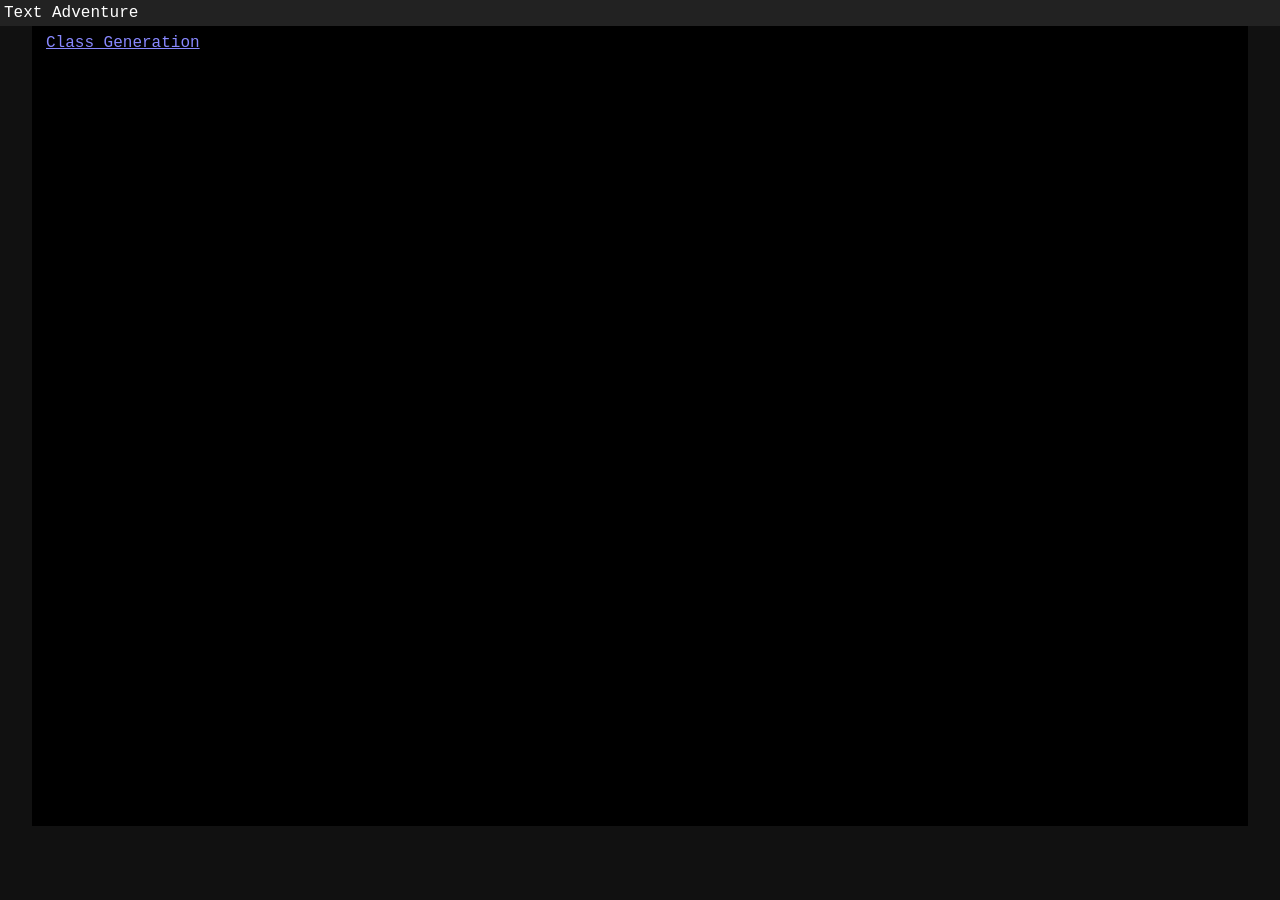
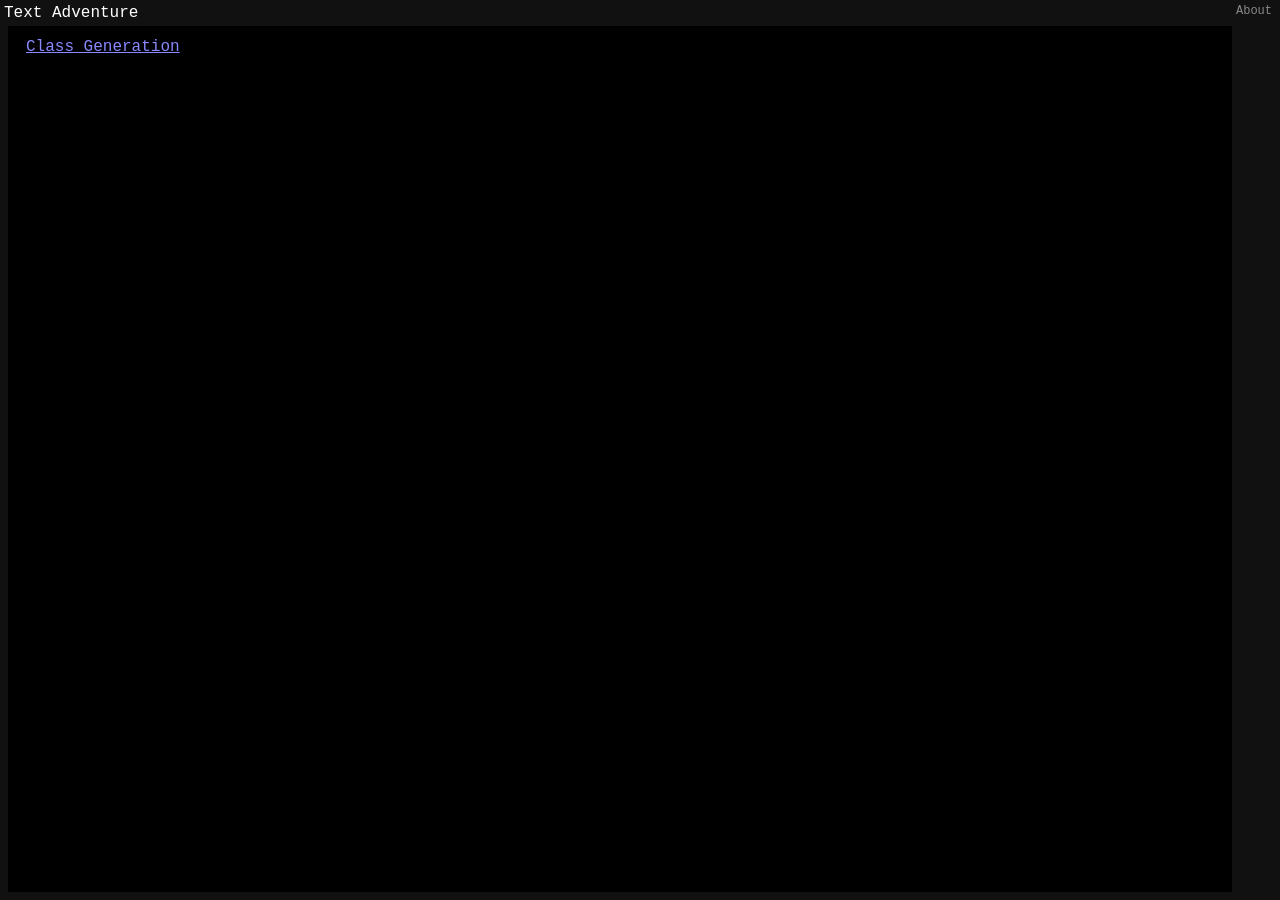
Before and after one commit to funwithbrains/text-adventure, a Jekyll site: the page built from about.html, in a window 1280 px wide. Built offline with Jekyll 4.4.1, drawn with Linux system fonts in a browser that asks for light colours.

Commit message:
simplified styles

```diff
--- a/_layouts/default.html
+++ b/_layouts/default.html
@@ -22,10 +22,22 @@
 
     <meta name="viewport" content="width=device-width, initial-scale=1, user-scalable=no">
   </head>
-  <body>
-    <a id="header" href="{{ '/'  | relative_url }}">{{ site.title }}</a>
+  <body class="column">
+    <div class="no-growth row">
+      <div id="header" class="cell">
+        <a href="{{ '/'  | relative_url }}">{{ site.title }}</a>
+      </div>
 
-    <div id="main">
+      <div id="navigation" class="cell row">
+        {% for nav_item in site.data.nav_items %}
+          <div class="cell">
+            <a href="{{ nav_item.url | relative_url }}">{{ nav_item.name }}</a>
+          </div>
+        {% endfor %}
+      </div>
+    </div>
+
+    <div id="main" class="cell column">
       {{ content }}
     </div>
 
--- a/_sass/content.scss
+++ b/_sass/content.scss
@@ -53,14 +53,14 @@
   margin: 8px 64px;
   padding: 8px;
   border: solid 2px $color-secondary-dark;
-  background: $color-secondary-dark-desaturated;
+  background-color: $color-secondary-dark-desaturated;
   color: $color-negative;
 
   p { margin: 16px; }
 
   blockquote {
     margin: 8px;
-    background: $color-negative;
+    background-color: $color-negative;
     color: $color-positive;
   }
 }
@@ -79,24 +79,6 @@
   border: 2px solid $color-primary-dark-desaturated;
   border-top: 0px;
   border-left: 0px;
-}
-
-table {
-  margin: 0px auto;
-  padding: 2px;
-
-  td {
-    display: inline-block;
-    margin: 2px 4px;
-    min-width: 5em;
-    min-height: 5em;
-
-    background-color: $color-negative-standout;
-  }
-
-  td:hover {
-    background-color: $color-negative-highlight;
-  }
 }
 
 .align {
--- a/_sass/frame.scss
+++ b/_sass/frame.scss
@@ -7,14 +7,17 @@
 }
 
 html {
+  height: 100%;
+  width: 100%;
+
   background-color: $color-negative-off;
   color: $color-positive;
   font-family: $font-primary;
 }
 
 body {
-  display: flex;
-  flex-direction: column;
+  height: 100%;
+  width: 100%;
 }
 
 #header {
@@ -22,60 +25,64 @@
   margin: 0px;
   padding: 4px;
 
-  text-decoration: none;
-  color: $color-positive;
+  a {
+    text-decoration: none;
+    color: $color-positive;
+  }
+}
 
-  &:hover {
-    background-color: $color-negative-highlight;
+#navigation {
+  font-size: 75%;
+  text-align: right;
+
+  .cell {
+    margin: 4px;
   }
 
-  &:active {
-    background-color: $color-negative-standout;
+  a {
+    padding: 4px;
+
+    text-decoration: none;
+    color: $color-positive-faded;
   }
 }
 
 #main {
   position: relative;
-  margin: 0px auto -2em;
-  padding: 0px 0px;
-  width: 640px;
-  min-height: 800px;
-  overflow: auto; // prevent margin collapsing
+  margin: 0px 8px 8px;
+  padding: 4px 4px;
+
   background-color: $color-negative;
-
-  #main-header {
-    text-align: center;
-
-    span {
-      font-family: $font-secondary;
-
-      padding: 0.2em 1em;
-      background-color: $color-negative-off;
-      font-size: 200%;
-    }
-  }
 }
 
-#footer {
-  margin: 40px auto 10px;
+.column {
+  display: flex;
+  flex-direction: column;
 }
 
-#main {
+.row {
   display: flex;
-  flex-direction: column;
-  flex: auto 1 1;
-  margin: 0px 32px;
-  height: auto!important;
-  width: auto!important;
+  flex-direction: row;
+}
+
+.cell {
+  flex: 1 1 auto;
+}
+
+.minimal {
+  flex: 1 1 0;
+}
+
+.no-growth {
+  flex-grow: 0;
+  flex-basis: auto;
 }
 
 .text-adventure {
-  display: flex;
-  margin: 8px;
-  padding: 8px;
-  flex: 1 1 auto;
+  margin: 4px;
+  padding: 4px;
 
-  font-family: Courier New, Courier, monospace;
+  font-family: "Courier New", Courier, monospace;
 
   .panel {
     margin: 8px;
@@ -84,23 +91,6 @@
     border: silver 3px outset;
   }
 
-  .column {
-    display: flex;
-    flex-direction: column;
-    flex: 1 1 0;
-  }
-
-  .row {
-    display: flex;
-    flex-direction: row;
-    flex: 1 1 0;
-  }
-
-  .no-growth {
-    flex-grow: 0;
-    flex-basis: auto;
-  }
-
   .map {
     padding: 0px;
     flex: 0 1 auto;
--- a/_sass/utils.scss
+++ b/_sass/utils.scss
@@ -1,6 +1,7 @@
 $color-brightness-variance: 20%;
 $color-saturation-variance: 40%;
 $color-positive: #fff;
+$color-positive-faded: #888;
 
 $color-negative: #000;
 $color-negative-off: #111;
--- a/index.html
+++ b/index.html
@@ -4,11 +4,11 @@
 
 <p class="esnext-warning">This page uses recent additions to the JavaScript language. If you do not use a modern browser, the code on this page will not work.</p>
 
-<div class="text-adventure">
+<div class="text-adventure cell row">
   <div class="event panel"></div>
 
-  <div class="column">
-    <div class="row no-growth">
+  <div class="minimal column">
+    <div class="minimal row no-growth">
       <div class="map panel">
         <div data-bind="html: map"></div>
       </div>
```
